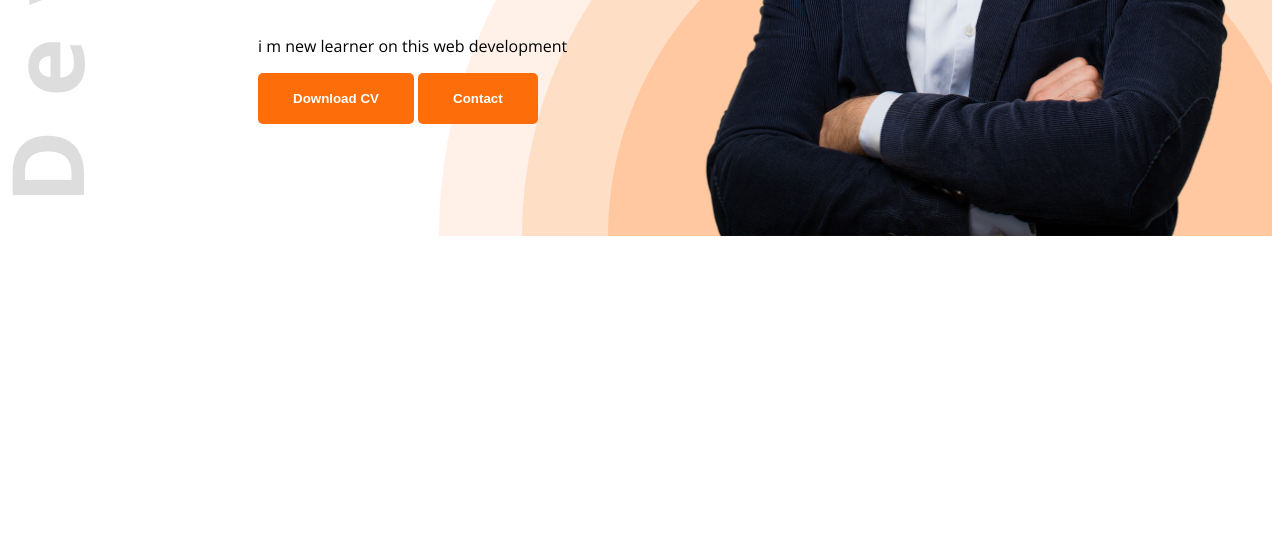
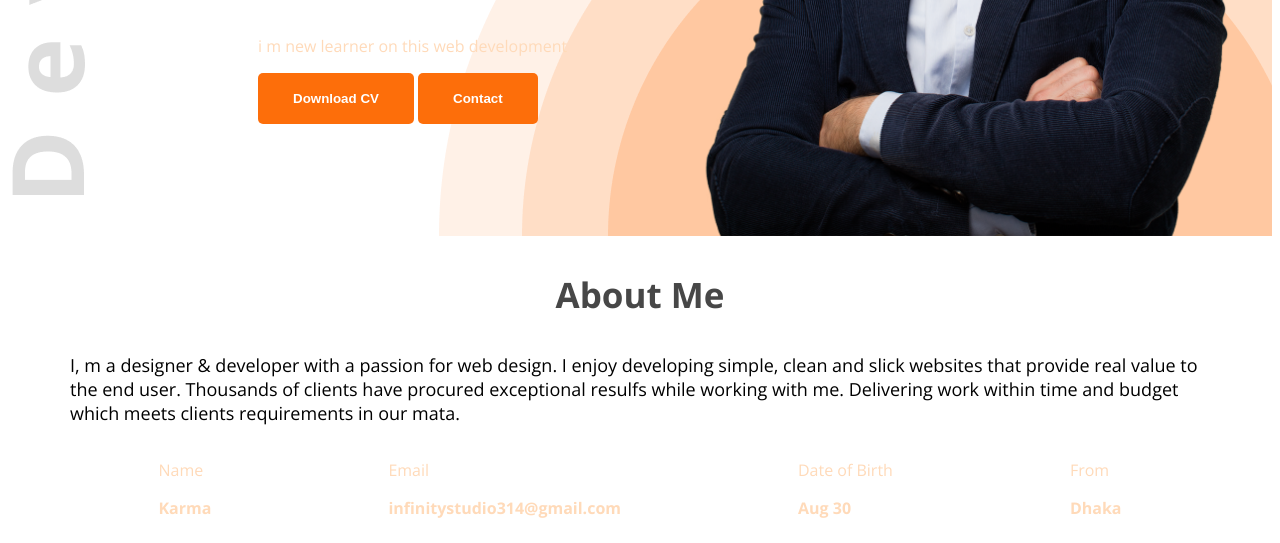
Before and after one commit to KarmaInfinityStudio/web-dev-portfolio, a plain HTML site: page index.html in a window 1280 px wide. Shown: the part 618-1161 px from the top of the page. Before the commit the page ends 862 px from the top, so only its background shows below. Drawn offline with nearby package versions, Linux system fonts and the light colour scheme.

Commit message:
sectiontwo

```diff
--- a/index.html
+++ b/index.html
@@ -12,7 +12,7 @@
 
 </head>
 <body class="open-sans-normalfont">
-    <header class="header">
+    <header class="header secondary-bg">
         <nav>
             <h3 class="nav-title">Ka<span class="text-primary">r</span>ma</h3>
             <ul>
@@ -35,7 +35,34 @@
         </div>
     </header>
     <main>
+        <section class="aboutme secondary-bg">
+            <h3 class="section-title">About Me</h3>
+            <p class="section-description">
+                I, m a designer & developer with a passion for web design. I enjoy developing simple, clean and
+                slick websites that provide real value to the end user. Thousands of clients have procured
+                exceptional resulfs while working with me. Delivering work within time and budget which meets
+                clients requirements in our mata.
+            </p>
+            <div class="about-items">
+                <div class="about-item">
+                    <p class="item-title">Name</p>
+                    <p class="item-description">Karma</p>
+                </div>
+                <div class="about-item">
+                    <p class="item-title">Email</p>
+                    <p class="item-description">infinitystudio314@gmail.com</p>
+                </div>
+                <div class="about-item">
+                    <p class="item-title">Date of Birth</p>
+                    <p class="item-description">Aug 30</p>
+                </div>
+                <div class="about-item">
+                    <p class="item-title">From</p>
+                    <p class="item-description">Dhaka</p>
+                </div>
+            </div>
 
+        </section>
     </main>
     <footer>
 
--- a/styles/portfolio.css
+++ b/styles/portfolio.css
@@ -35,7 +35,21 @@ nav{
 .dark-2 {
     color: #474747;
 }
+.section-title {
+    font-size: 35px;
+    font-weight: bold;
+    color: #474747;
+    text-align: center;
+}
 
+.secondary-bg {
+    color: peachpuff;
+}
+
+.section-description {
+    font-size: 18px;
+    color: black;
+}
 .btn-primary {
   background-color: #fd6e0a;
   font-weight: bold;
@@ -83,3 +97,25 @@ nav ul {
 .banner-content {
     max-width: 580px;
 }
+
+main {
+    max-width: 1140px;
+    margin: 0 auto;
+}
+
+
+.about {
+    border-radius: 10%;
+    padding: 130px 150px;
+    text-align: center;
+    margin-top: 130px;
+
+}
+
+.about-items{
+    display: flex;
+    justify-content: space-around;
+}
+.item-description{
+    font-weight: bold;
+}
```
